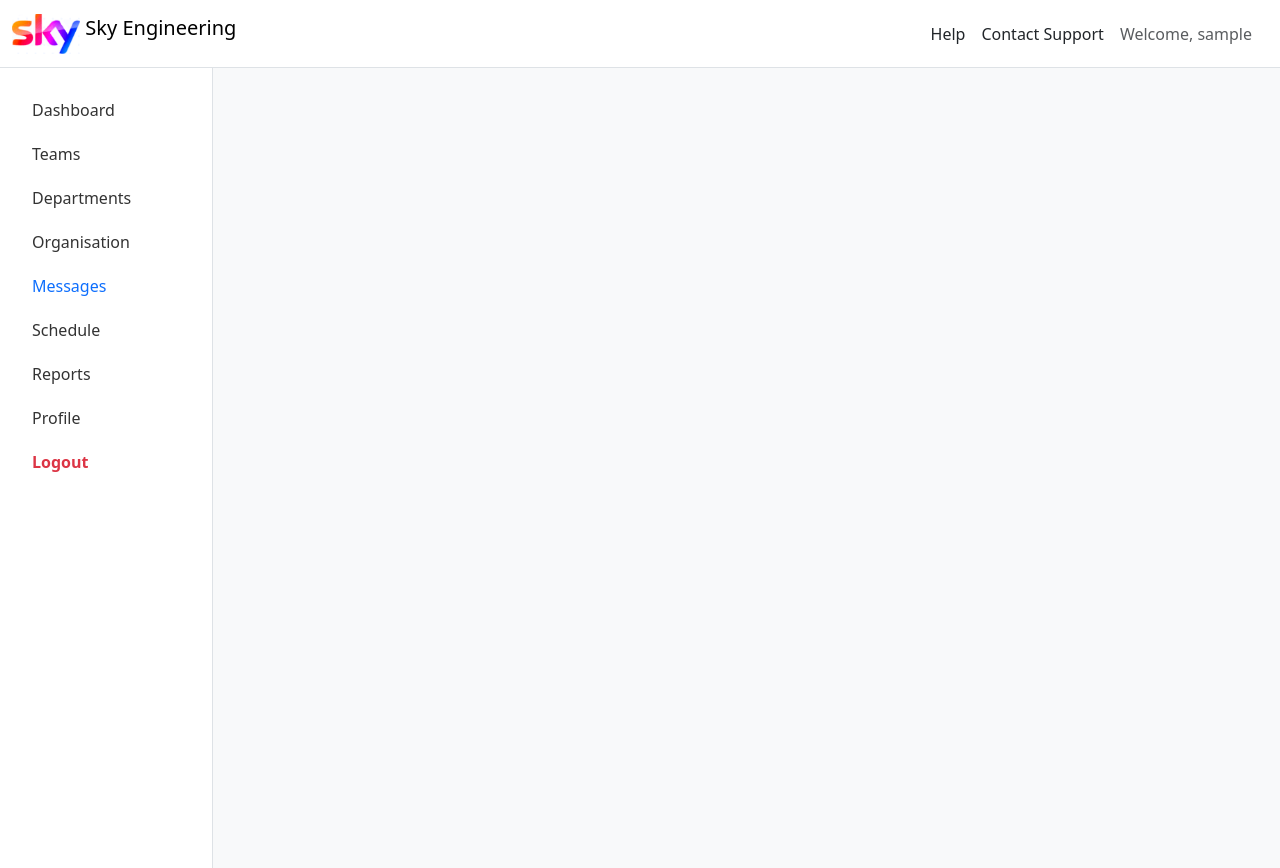
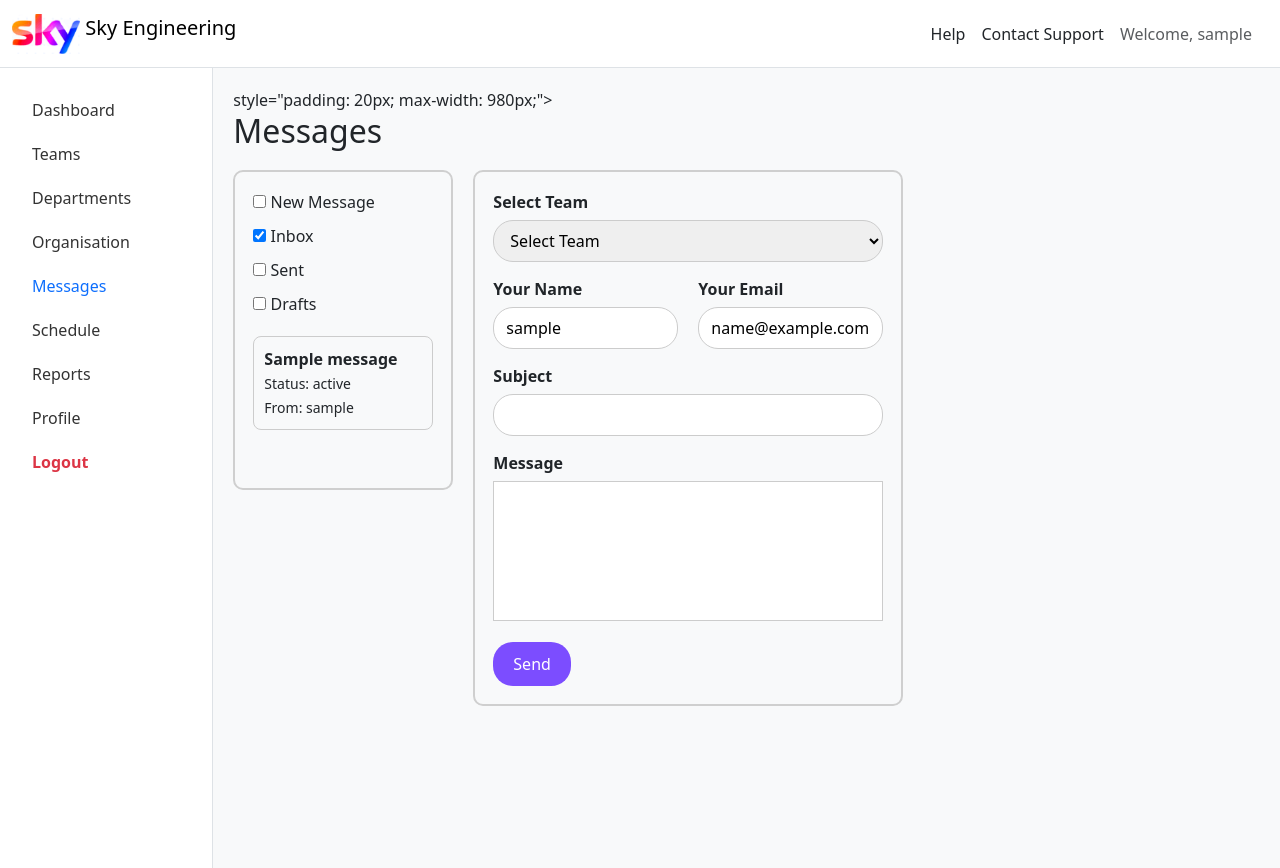
Before and after one commit to harshnarendra07-ai/westminster_group_project, a Django app: page /messages/ in a window 1280 px wide. Run offline with Django 5.2, Linux system fonts and the light colour scheme; a user stored in the database is signed in; tables that the repository leaves empty hold one stand-in row (values such as "Sample post").

Commit message:
Updated message UI and resolved file conflict

```diff
--- a/healthcheck/templates/healthcheck/message.html
+++ b/healthcheck/templates/healthcheck/message.html
@@ -2,6 +2,122 @@
 
 {% block content %}
 <div>
+    style="padding: 20px; max-width: 980px;">
+    <h2 style="margin-bottom: 20px;">Messages</h2>
+
+    <div style="display: flex; gap: 20px; align-items: flex-start;">
+
+        <!-- left box -->
+        <div style="width: 220px; border: 2px solid #cfcfcf; border-radius: 10px; padding: 18px; min-height: 320px;">
+
+            <div style="margin-bottom: 10px;">
+                <a href="?filter=new" style="text-decoration: none; color: inherit;">
+                    <input type="checkbox" {% if current_filter == "new" %}checked{% endif %}>
+                    New Message
+                </a>
+            </div>
+
+            <div style="margin-bottom: 10px;">
+                <a href="?filter=inbox" style="text-decoration: none; color: inherit;">
+                    <input type="checkbox" {% if current_filter == "inbox" %}checked{% endif %}>
+                    Inbox
+                </a>
+            </div>
+
+            <div style="margin-bottom: 10px;">
+                <a href="?filter=sent" style="text-decoration: none; color: inherit;">
+                    <input type="checkbox" {% if current_filter == "sent" %}checked{% endif %}>
+                    Sent
+                </a>
+            </div>
+
+            <div style="margin-bottom: 20px;">
+                <a href="?filter=draft" style="text-decoration: none; color: inherit;">
+                    <input type="checkbox" {% if current_filter == "draft" %}checked{% endif %}>
+                    Drafts
+                </a>
+            </div>
+
+            <!-- message list -->
+            <div style="margin-top: 20px;">
+                {% for msg in messages %}
+                    <div style="border: 1px solid #ccc; border-radius: 8px; padding: 10px; margin-bottom: 10px;">
+                        <strong>{{ msg.subject }}</strong><br>
+                        <small>Status: {{ msg.status }}</small><br>
+                        <small>
+                            {% if current_filter == "sent" %}
+                                To: {{ msg.receiver.username }}
+                            {% else %}
+                                From: {{ msg.sender.username }}
+                            {% endif %}
+                        </small>
+                    </div>
+                {% empty %}
+                    <p style="margin: 0;">No messages found</p>
+                {% endfor %}
+            </div>
+
+        </div>
+
+        <!-- right box -->
+        <div style="width: 430px; border: 2px solid #cfcfcf; border-radius: 10px; padding: 18px;">
+
+            {% if error_message %}
+                <p style="color: #ff6b6b; margin-bottom: 15px;">{{ error_message }}</p>
+            {% endif %}
+
+            {% if success_message %}
+                <p style="color: #7CFC00; margin-bottom: 15px;">{{ success_message }}</p>
+            {% endif %}
+
+            <form method="POST">
+                {% csrf_token %}
+
+                <!-- select team -->
+                <div style="margin-bottom: 15px;">
+                    <label><strong>Select Team</strong></label><br>
+                    <select name="team" style="width: 100%; padding: 8px 12px; border-radius: 20px; border: 1px solid #ccc; margin-top: 6px;" required>
+                        <option value="">Select Team</option>
+                        {% for team in teams %}
+                            <option value="{{ team.id }}">{{ team.team_name }}</option>
+                        {% endfor %}
+                    </select>
+                </div>
+
+                <!-- your name / email -->
+                <div style="display: flex; gap: 20px; margin-bottom: 15px;">
+                    <div style="flex: 1;">
+                        <label><strong>Your Name</strong></label><br>
+                        <input type="text" value="{{ user_name }}" readonly style="width: 100%; padding: 8px 12px; border-radius: 20px; border: 1px solid #ccc; margin-top: 6px;">
+                    </div>
+
+                    <div style="flex: 1;">
+                        <label><strong>Your Email</strong></label><br>
+                        <input type="text" value="{{ user_email }}" readonly style="width: 100%; padding: 8px 12px; border-radius: 20px; border: 1px solid #ccc; margin-top: 6px;">
+                    </div>
+                </div>
+
+                <!-- subject -->
+                <div style="margin-bottom: 15px;">
+                    <label><strong>Subject</strong></label><br>
+                    <input type="text" name="subject" style="width: 100%; padding: 8px 12px; border-radius: 20px; border: 1px solid #ccc; margin-top: 6px;" required>
+                </div>
+
+                <!-- message -->
+                <div style="margin-bottom: 15px;">
+                    <label><strong>Message</strong></label><br>
+                    <textarea name="body" style="width: 100%; height: 140px; border: 1px solid #ccc; padding: 10px; margin-top: 6px; resize: none;" required></textarea>
+                </div>
+
+                <!-- send button -->
+                <button type="submit" style="padding: 10px 20px; border: none; border-radius: 20px; background-color: #7c4dff; color: white; cursor: pointer;">
+                    Send
+                </button>
+            </form>
+
+        </div>
+
+    </div>
 
 </div>
 {% endblock content %}
```
